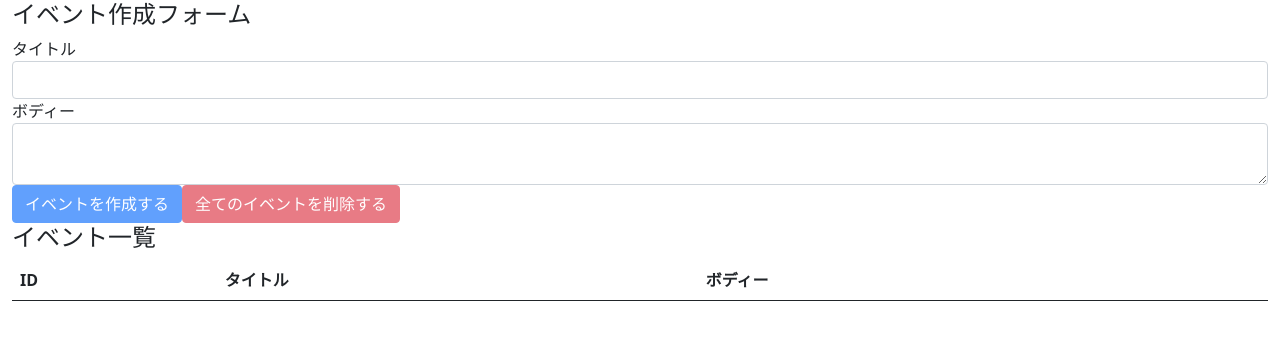
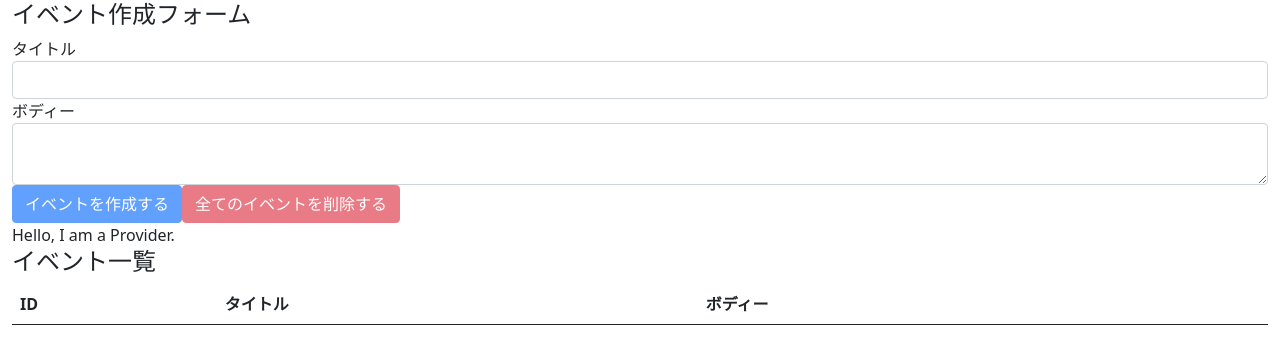
Before and after one commit to london-newyork/hooks-redux-test, a React (Create React App) app: page / in a window 1280 px wide. Shown: the top 364 px of the page. Built offline with nearby package versions, Linux system fonts and the light colour scheme.

Commit message:
setUp react context provider

```diff
--- a/src/components/Events.jsx
+++ b/src/components/Events.jsx
@@ -1,9 +1,12 @@
-import React from 'react'
+import React, { useContext } from 'react'
 import Event from './Event'
+import AppContext from '../contexts/AppContext'
 
 const Events = ({state, dispatch}) => {
+    const value = useContext(AppContext)
     return (
         <>
+            <div>{value}</div>
             <h4>イベント一覧</h4>
                 <table className="table table-hover">
                     <thead>
--- a/src/components/MakeForm.jsx
+++ b/src/components/MakeForm.jsx
@@ -1,17 +1,22 @@
 import React, { useReducer} from "react"
 import 'bootstrap/dist/css/bootstrap.min.css';
 import reducer from '../reducers'
+import AppContext from '../contexts/AppContext'
 import EventForm from "./EventForm";
 import Events from "./Events";
+
+console.log({AppContext})
 
 const MakeForm = () => {
     const [state, dispatch] = useReducer(reducer, [])
 
     return (
-        <div className="container-fluid">
-            <EventForm state={state} dispatch={dispatch}/>
-            <Events state={state} dispatch={dispatch}/>
-         </div>
+        <AppContext.Provider value={'Hello, I am a Provider.'}>
+            <div className="container-fluid">
+                <EventForm state={state} dispatch={dispatch}/>
+                <Events state={state} dispatch={dispatch}/>
+            </div>
+        </AppContext.Provider>
     )
 }
 
```
